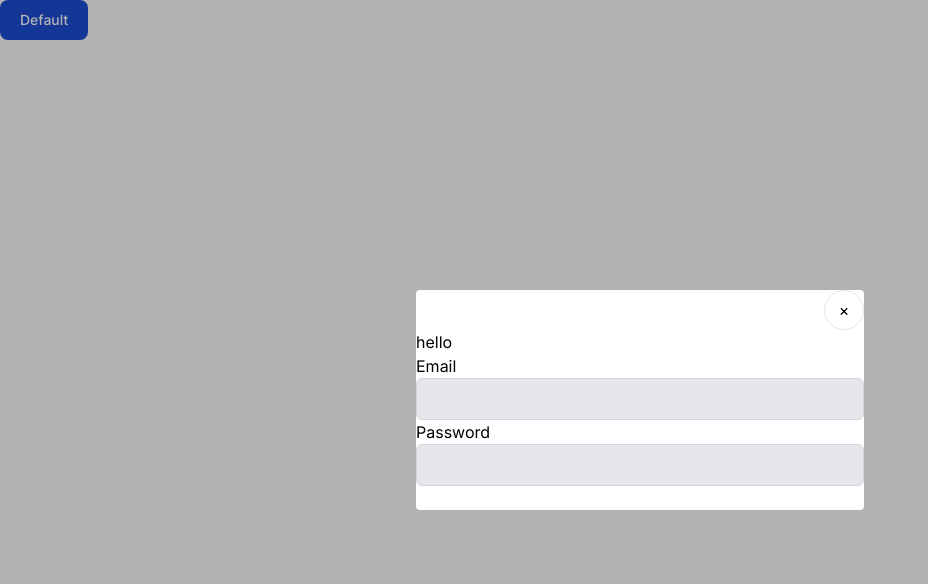
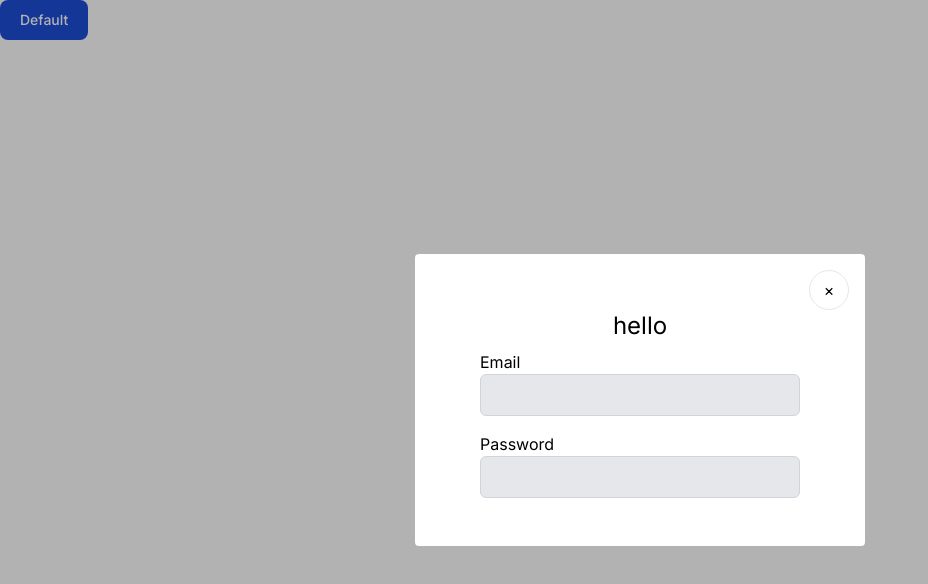
Before and after one commit to alex-js-ltd/server-components, a Next.js app: page / in a window 1280 px wide. Both pictures are taken after a click on the button "Default". Shown: the top 584 px of the page, without its empty margins (0-928 px from the left). Built offline with nearby package versions, Linux system fonts and the light colour scheme.

Commit message:
update the styles

```diff
--- a/app/page.tsx
+++ b/app/page.tsx
@@ -38,10 +38,7 @@ const LoginForm = ({ submitButton }: { submitButton: ReactElement }) => {
   }
 
   return (
-    <form
-      onSubmit={handleSubmit}
-      className='class="flex flex-col items-stretch"'
-    >
+    <form onSubmit={handleSubmit} className="flex flex-col items-center w-full">
       <FormGroup>
         <label htmlFor="email">Email</label>
         <Input id="email" />
--- a/comps/form-elements.tsx
+++ b/comps/form-elements.tsx
@@ -2,7 +2,7 @@ import type { ReactNode } from 'react'
 import { clsx } from 'clsx'
 
 function FormGroup({ children }: { children: ReactNode }) {
-  return <div className="flex flex-col">{children}</div>
+  return <div className="flex flex-col max-w-xs w-full my-2">{children}</div>
 }
 
 function Input(props: JSX.IntrinsicElements['input']) {
--- a/comps/modal.tsx
+++ b/comps/modal.tsx
@@ -67,7 +67,7 @@ const ModalContentsBase = ({ children }: { children: ReactNode }) => {
       {/* Full-screen container to center the panel */}
       <div className="fixed inset-0 flex w-screen items-center justify-center p-4">
         {/* The actual dialog panel  */}
-        <Dialog.Panel className="mx-auto max-w-md rounded bg-white w-full">
+        <Dialog.Panel className="w-full max-w-[450px] bg-white rounded flex flex-col items-center p-4">
           {children}
         </Dialog.Panel>
       </div>
@@ -84,14 +84,14 @@ const ModalContents = ({
 }) => {
   return (
     <ModalContentsBase>
-      <div className="flex justify-end">
+      <div className="flex justify-end w-full">
         <ModalDismissButton>
           <CircleButton>
             <span aria-hidden>×</span>
           </CircleButton>
         </ModalDismissButton>
       </div>
-      <Dialog.Title>{title}</Dialog.Title>
+      <h3 className="text-center text-2xl">{title}</h3>
       {children}
     </ModalContentsBase>
   )
```
